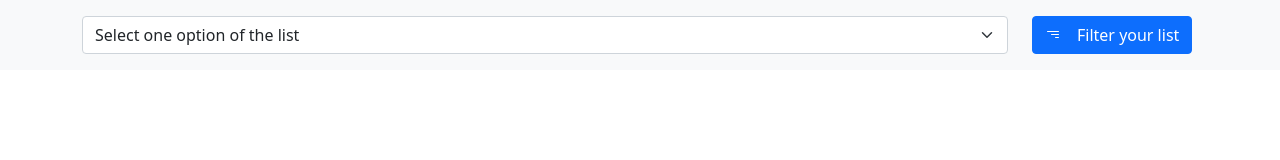
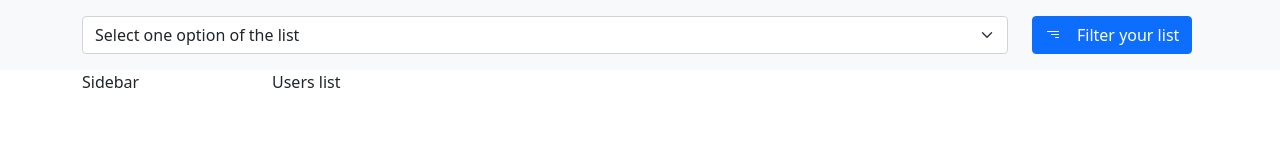
Before and after one commit to KrzysztofGrudzien/user-list, a React (Create React App) app: page / in a window 1280 px wide. Shown: the top 160 px of the page. Built offline with nearby package versions, Linux system fonts and the light colour scheme.

Commit message:
create basic component, that contains sidebar and users list

```diff
--- a/src/components/App/App.js
+++ b/src/components/App/App.js
@@ -1,9 +1,11 @@
 import Header from '../Header/Header';
+import Main from '../Main/Main';
 
 const App = () => {
     return (
         <div className='App'>
             <Header />
+            <Main />
         </div>
     );
 };
--- /dev/null
+++ b/src/components/Main/Main.js
@@ -0,0 +1,20 @@
+import Container from 'react-bootstrap/Container';
+import Col from 'react-bootstrap/Col';
+import Row from 'react-bootstrap/Row';
+
+const Main = () => {
+    return (
+        <main className='main'>
+            <Container fluid>
+                <Container>
+                    <Row>
+                        <Col lg={2}>Sidebar</Col>
+                        <Col lg={10}>Users list</Col>
+                    </Row>
+                </Container>
+            </Container>
+        </main>
+    );
+};
+
+export default Main;
```
